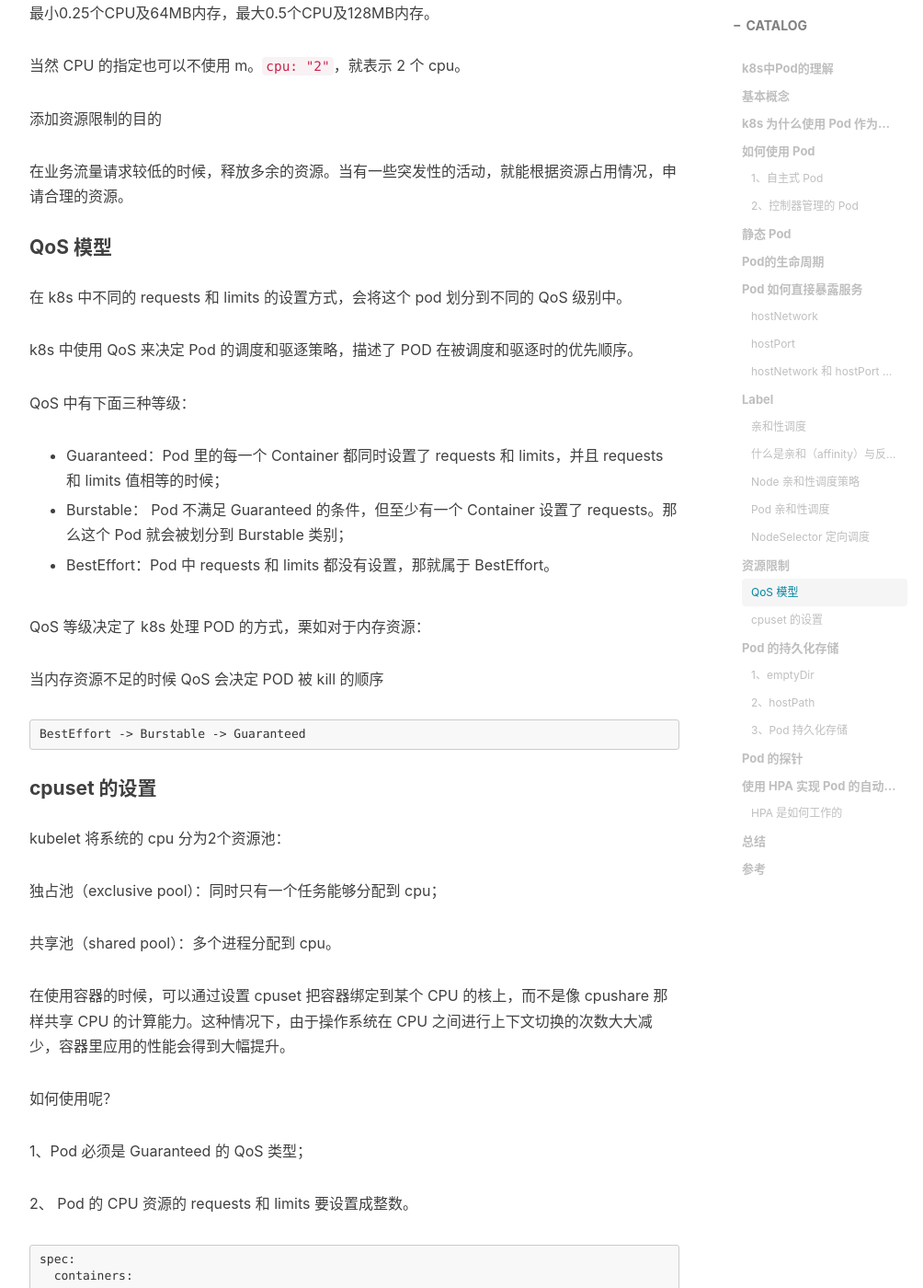
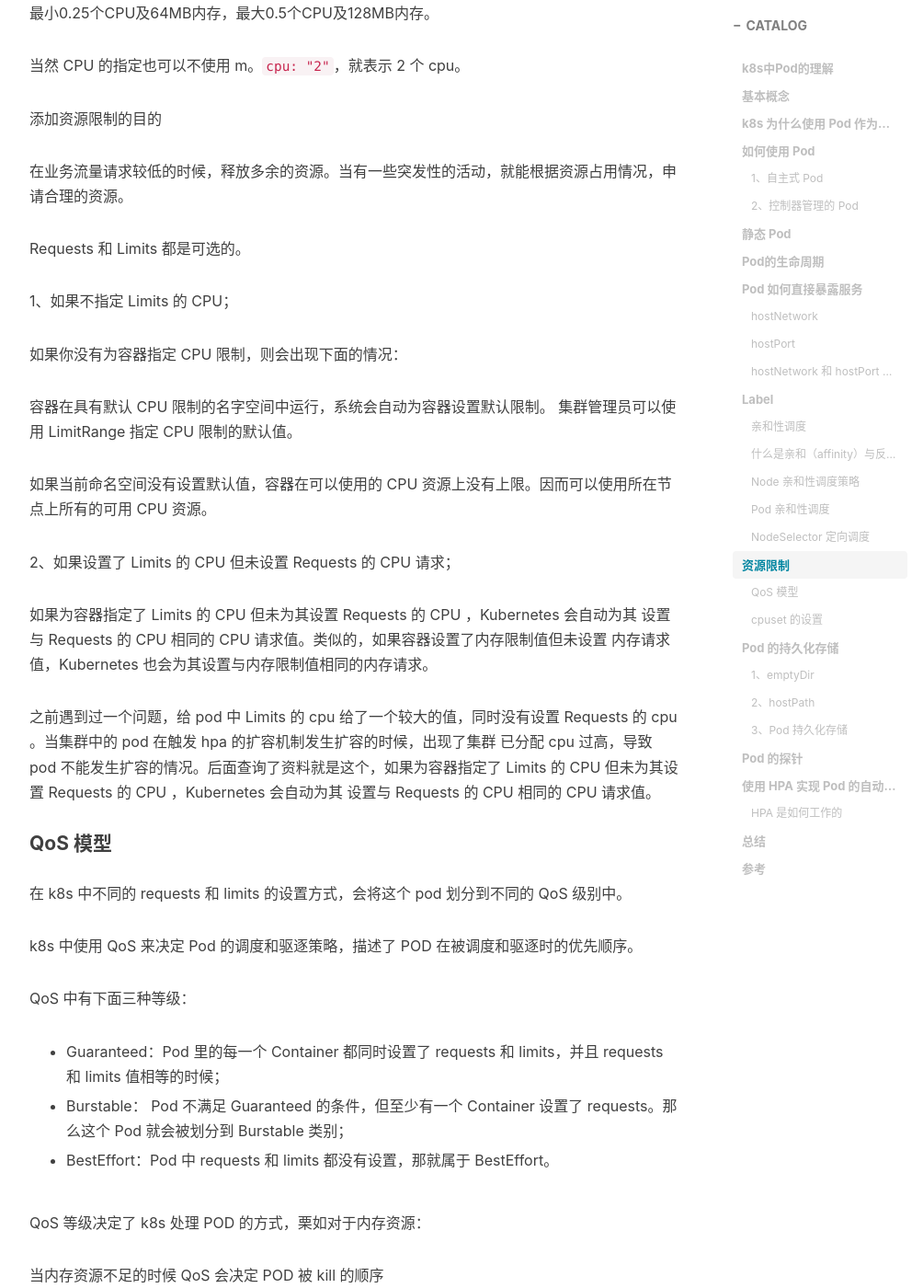
Before and after one commit to boilingfrog/boilingfrog.github.io, a Jekyll site: the page built from _posts/2022-09-23-k8s中的Pod细节了解.md, in a window 1280 px wide and 1400 px high, scrolled down 17314 px. Shown: the whole window at 92% size, without its empty margins (233-1237 px from the left). Built offline with Jekyll 4.4.1, drawn with Linux system fonts in a browser that asks for light colours; nearby versions of some CDN libraries; comment, search, counter and statistics services are not loaded.

Commit message:
feat: k8s 中的request

```diff
--- a/_posts/2022-09-23-k8s中的Pod细节了解.md
+++ b/_posts/2022-09-23-k8s中的Pod细节了解.md
@@ -783,6 +783,22 @@ spec:
 
 在业务流量请求较低的时候，释放多余的资源。当有一些突发性的活动，就能根据资源占用情况，申请合理的资源。
 
+Requests 和 Limits 都是可选的。
+
+1、如果不指定 Limits 的 CPU；
+
+如果你没有为容器指定 CPU 限制，则会出现下面的情况：
+
+容器在具有默认 CPU 限制的名字空间中运行，系统会自动为容器设置默认限制。 集群管理员可以使用 LimitRange 指定 CPU 限制的默认值。
+
+如果当前命名空间没有设置默认值，容器在可以使用的 CPU 资源上没有上限。因而可以使用所在节点上所有的可用 CPU 资源。
+
+2、如果设置了 Limits 的 CPU 但未设置 Requests 的 CPU 请求；
+
+如果为容器指定了 Limits 的 CPU 但未为其设置 Requests 的 CPU ，Kubernetes 会自动为其 设置与 Requests 的 CPU 相同的 CPU 请求值。类似的，如果容器设置了内存限制值但未设置 内存请求值，Kubernetes 也会为其设置与内存限制值相同的内存请求。
+
+之前遇到过一个问题，给 pod 中 Limits 的 cpu 给了一个较大的值，同时没有设置 Requests 的 cpu 。当集群中的 pod 在触发 hpa 的扩容机制发生扩容的时候，出现了集群 已分配 cpu 过高，导致 pod 不能发生扩容的情况。后面查询了资料就是这个，如果为容器指定了 Limits 的 CPU 但未为其设置 Requests 的 CPU ，Kubernetes 会自动为其 设置与 Requests 的 CPU 相同的 CPU 请求值。
+
 #### QoS 模型
 
 在 k8s 中不同的 requests 和 limits 的设置方式，会将这个 pod 划分到不同的 QoS 级别中。
```
